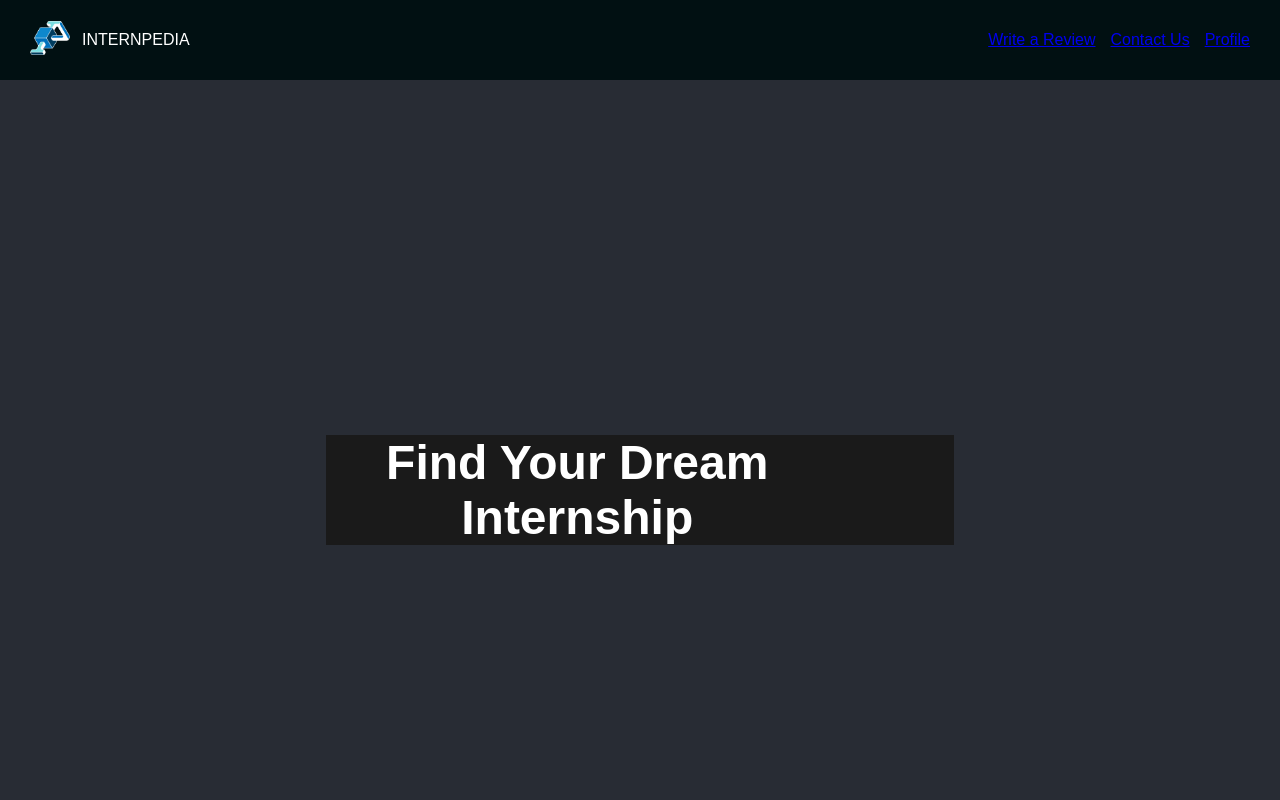
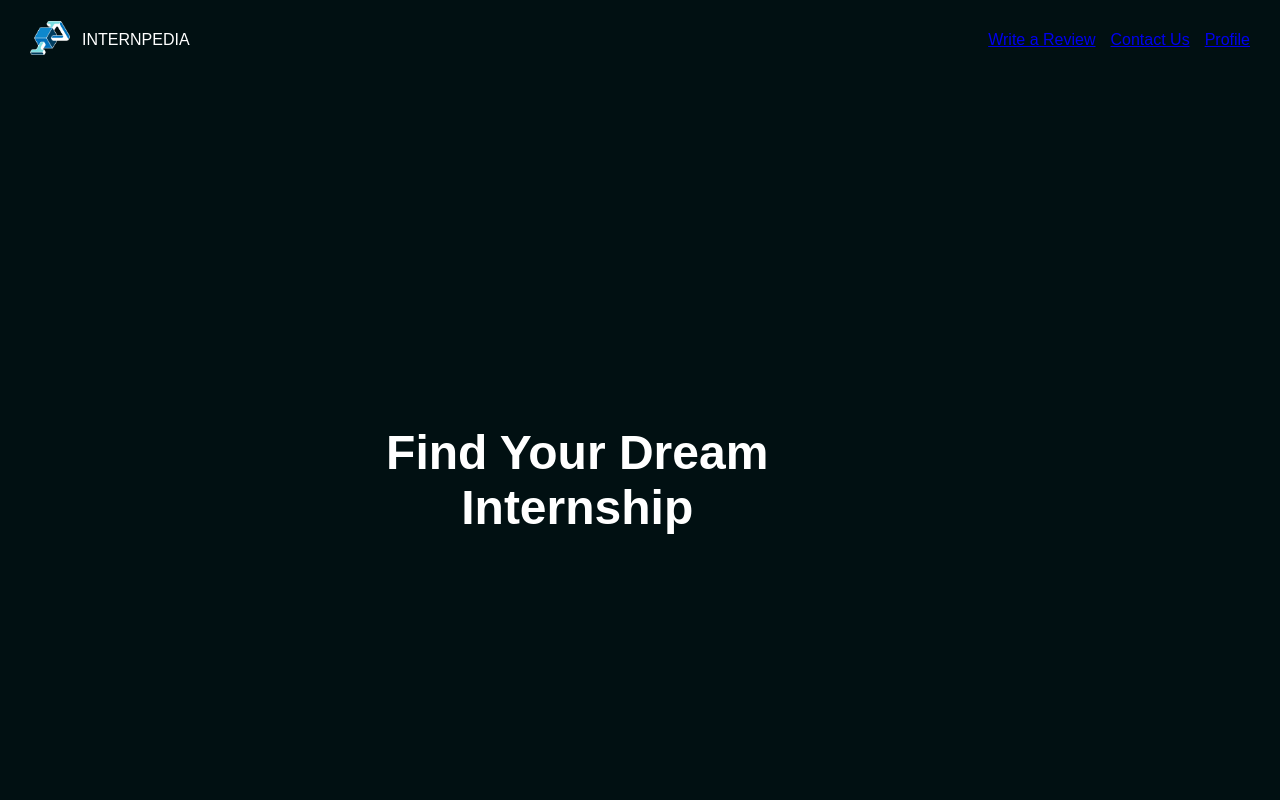
Before and after one commit to internpedia/frontend, a React (Create React App) app: page / in a window 1280 px wide. Shown: the top 800 px of the page. Built offline with nearby package versions, Linux system fonts and the light colour scheme.

Commit message:
worked on code a little more

```diff
--- a/src/pages/Homepage.css
+++ b/src/pages/Homepage.css
@@ -13,8 +13,8 @@
   }
 }
 
-.App-header {
-  background-color: #282c34;
+.landing-page-section {
+  background-color: #011012;
   min-height: 100vh;
   display: flex;
   flex-direction: column;
@@ -22,6 +22,20 @@
   justify-content: center;
   font-size: calc(10px + 2vmin);
   color: white;
+  text-align: center;
+}
+
+.landing-page-container {
+  max-width: 1080px; /* Limit the width of the header */
+  margin: 0 auto; /* Center the container horizontally */
+  display: block;
+  text-align: center;
+}
+
+.landing-page-container h1 {
+  color: white; /* Light color text for contrast */
+  font-size: 3rem; /* Adjust the font size as needed */
+  margin: 0; /* Remove default margin */
 }
 
 .App-link {
@@ -143,22 +157,6 @@ header {
   text-align: center;
 }
 
-/* Style the header container to center its content */
-.landing-page-container {
-  max-width: 960px; /* Limit the width of the header */
-  margin: 0 auto; /* Center the container horizontally */
-  display: flex; /* Use a flexbox layout for the header content */
-  align-items: center; /* Vertically center the content */
-  text-align: center;
-  background-color: #1a1a1a;
-}
-
-.landing-page-container h1 {
-  color: white; /* Light color text for contrast */
-  font-size: 3rem; /* Adjust the font size as needed */
-  margin: 0; /* Remove default margin */
-}
-
 .description-paragraph {
   width: 50%;  /* Or whatever width you prefer */
   text-align: justify;  /* Optional, for full justification */
--- a/src/pages/Homepage.js
+++ b/src/pages/Homepage.js
@@ -4,11 +4,11 @@ import './Homepage.css';
 function Homepage() {
   return (
     <div className="Homepage">
-      <header className="App-header">
+      <section className="landing-page-section">
         <div className="landing-page-container">
           <h1>Find Your Dream Internship</h1>
         </div>
-      </header>
+      </section>
 
       <div className="bigcontainer">
         <div className="text-section">
```
